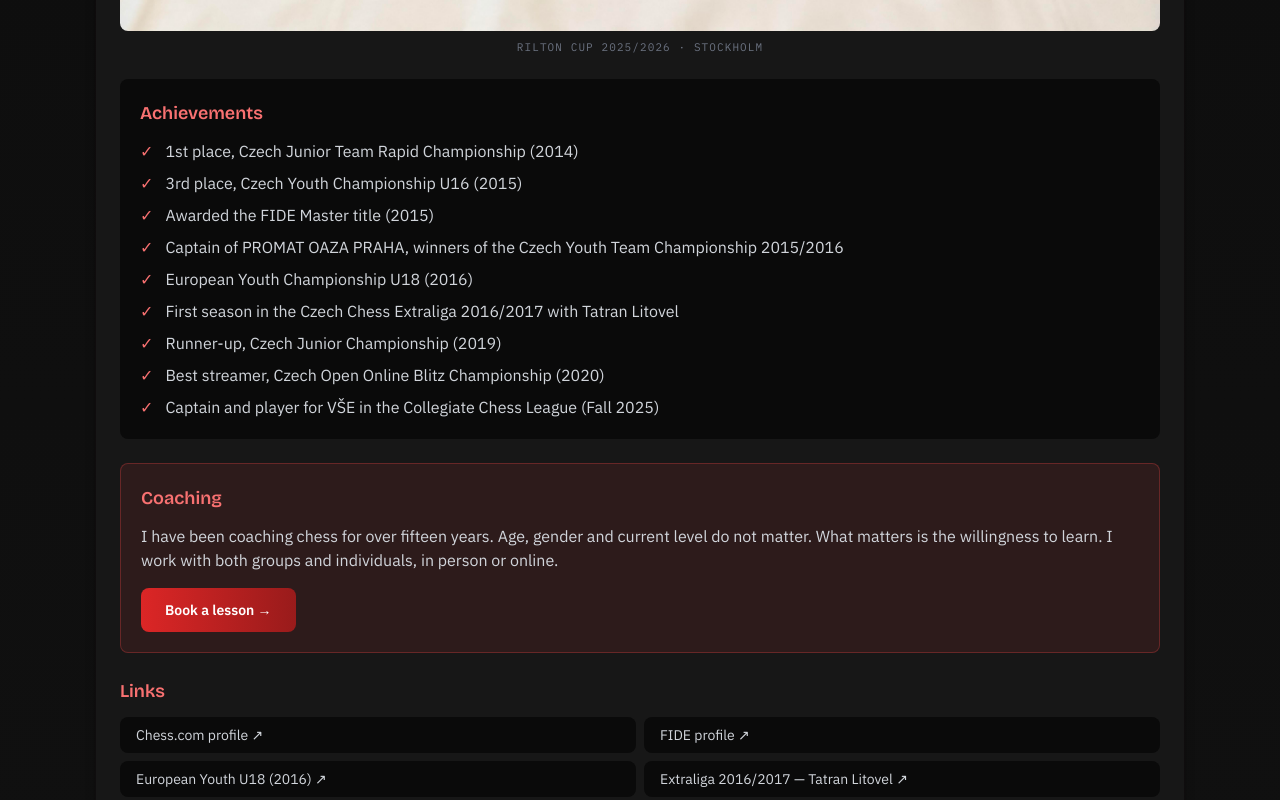
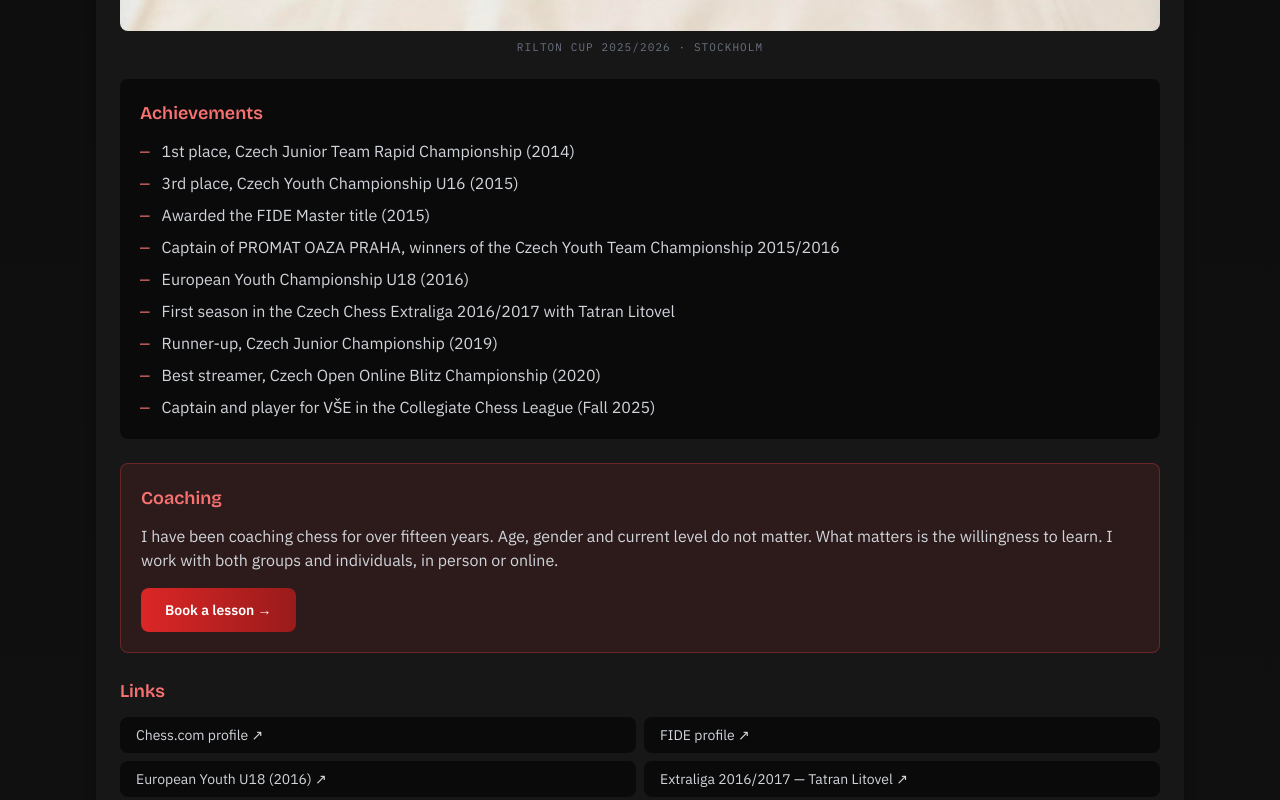
Before and after one commit to petrhollan22/petr-portfolio, a Next.js app: page /en/free-time in a window 1280 px wide. Shown: the part 1920-2720 px from the top of the page. Built offline with nearby package versions, Linux system fonts and the light colour scheme; no server answers.

Commit message:
Replace checkmark bullets with typographic dashes

```diff
--- a/app/[locale]/free-time/page.tsx
+++ b/app/[locale]/free-time/page.tsx
@@ -51,7 +51,7 @@ export default function FreeTimePage() {
                 <ul className="space-y-2">
                   {sport.achievements.map((a, i) => (
                     <li key={i} className="text-gray-300 flex items-start gap-3">
-                      <span className="text-red-400 shrink-0">✓</span>
+                      <span className="text-red-400 shrink-0 font-mono">—</span>
                       <span>{pick(a, locale)}</span>
                     </li>
                   ))}
--- a/app/[locale]/hustle/page.tsx
+++ b/app/[locale]/hustle/page.tsx
@@ -52,7 +52,7 @@ export default function HustlePage() {
                 <ul className="space-y-2 mb-6">
                   {p.bullets.map((b, i) => (
                     <li key={i} className="text-gray-300 flex items-start gap-3">
-                      <span className="text-red-400 shrink-0">✓</span>
+                      <span className="text-red-400 shrink-0 font-mono">—</span>
                       <span>{pick(b, locale)}</span>
                     </li>
                   ))}
```
